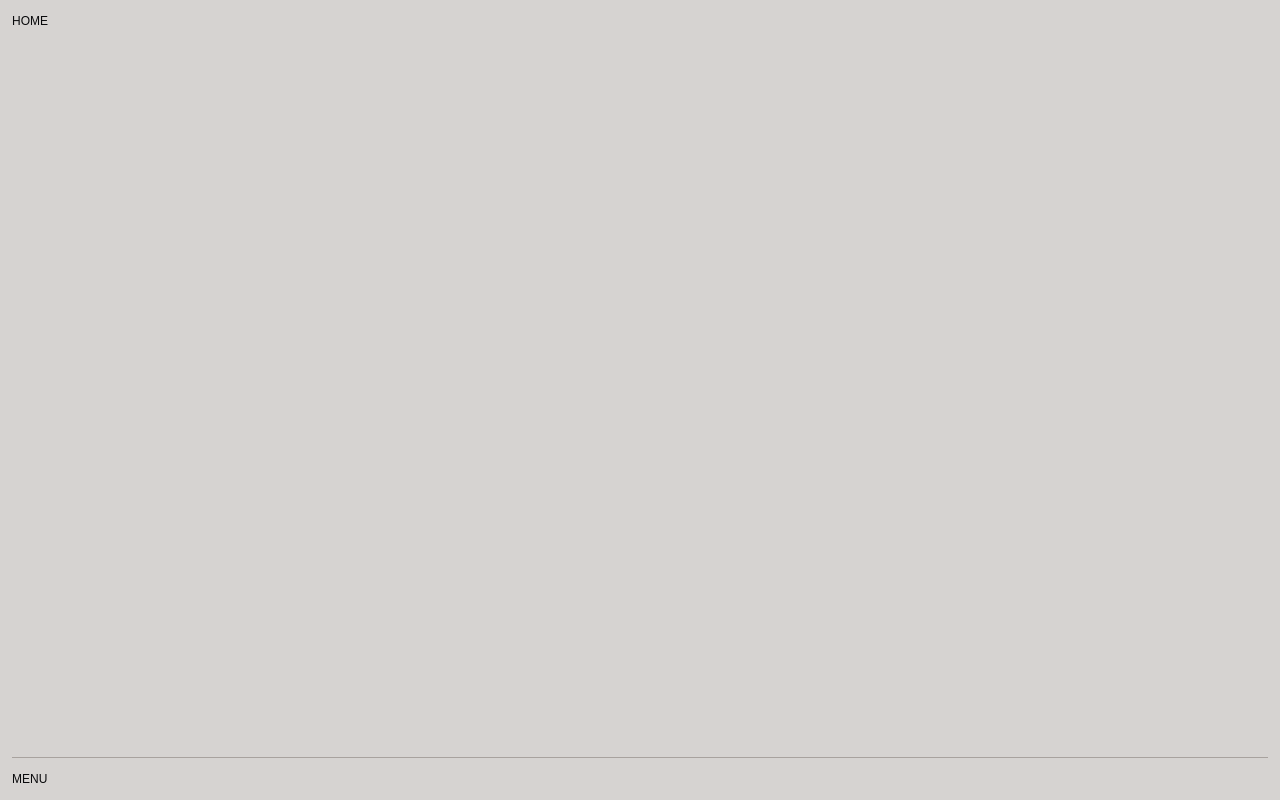
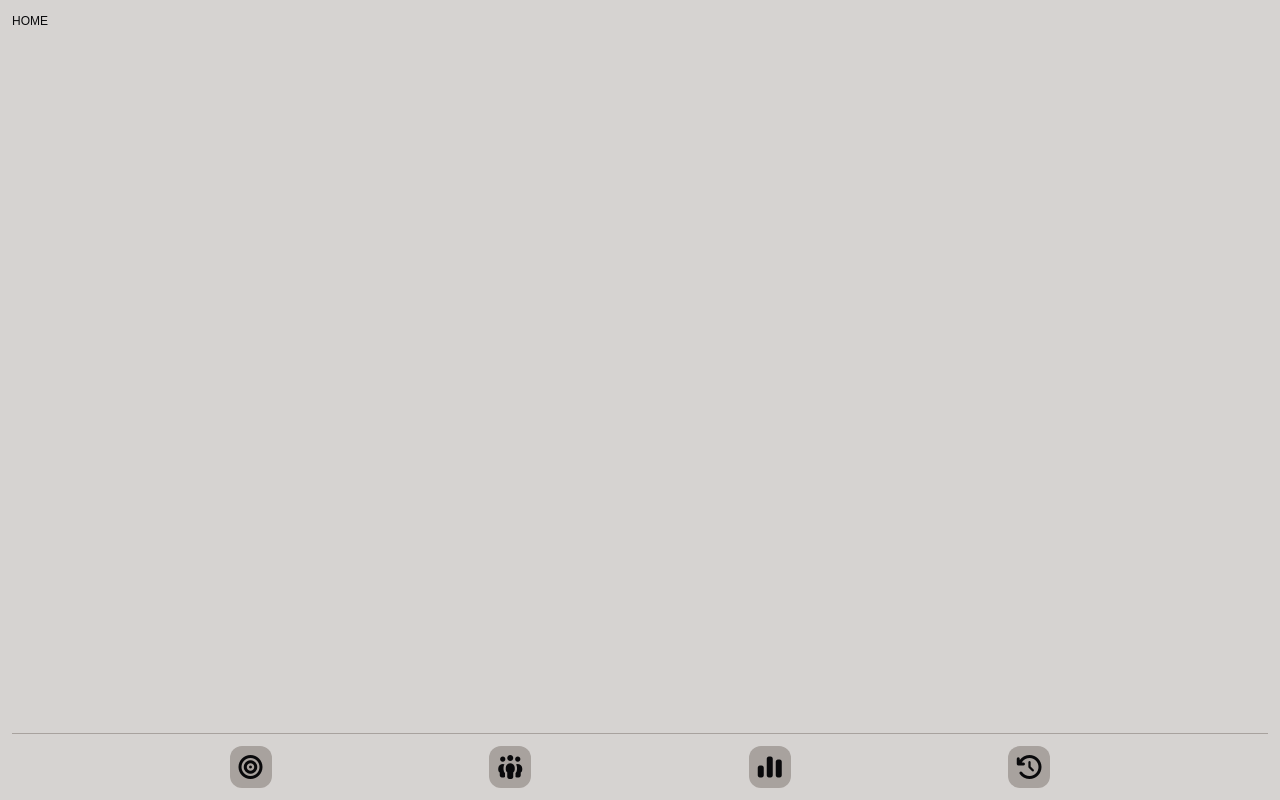
Before and after one commit to bastos-rcd/DartScore, a React (Vite) app: page / in a window 1280 px wide. Built offline with nearby package versions, Linux system fonts and the light colour scheme; a web font is replaced by a local one.

Commit message:
feat: menu component

```diff
--- a/index.html
+++ b/index.html
@@ -4,6 +4,11 @@
 		<meta charset="UTF-8" />
 		<link rel="icon" type="image/svg+xml" href="/favicon.svg" />
 		<meta name="viewport" content="width=device-width, initial-scale=1.0" />
+
+		<link
+			href="https://cdn.jsdelivr.net/npm/@fortawesome/fontawesome-free@7.2.0/css/all.css"
+			rel="stylesheet"
+		/>
 
 		<title>DartScore</title>
 	</head>
--- a/src/components/menu.tsx
+++ b/src/components/menu.tsx
@@ -1,3 +1,20 @@
+import { Link } from 'react-router-dom'
+
+const Item = (props: { href: string; icon: string }) => {
+	return (
+		<Link to={props.href} className="rounded-2xl bg-(--border) px-2 py-4">
+			<i className={props.icon} style={{ color: 'var(--black)' }}></i>
+		</Link>
+	)
+}
+
 export default function Menu() {
-	return <>MENU</>
+	return (
+		<nav className="flex flex-row justify-evenly">
+			<Item href="/" icon="fa-solid fa-bullseye fa-2xl" />
+			<Item href="/players" icon="fa-solid fa-people-group fa-2xl" />
+			<Item href="/statistics" icon="fa-solid fa-chart-simple fa-2xl" />
+			<Item href="/history" icon="fa-solid fa-clock-rotate-left fa-2xl" />
+		</nav>
+	)
 }
```
